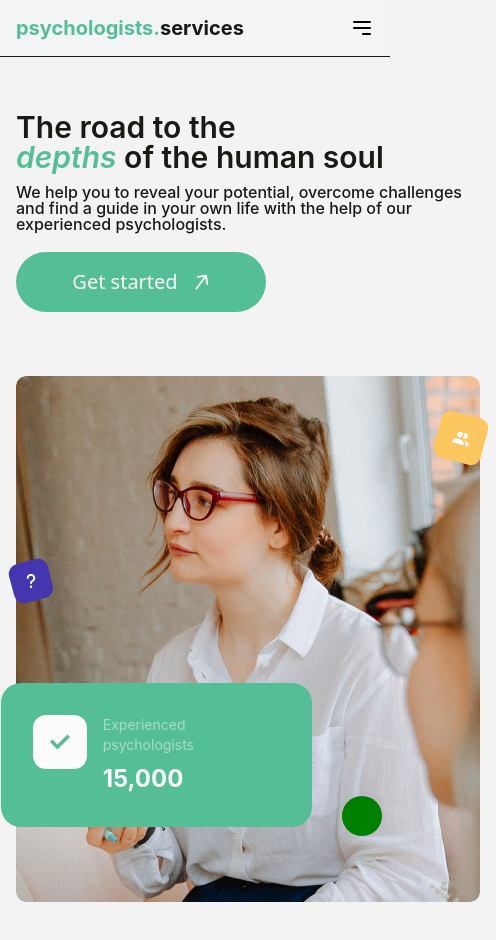
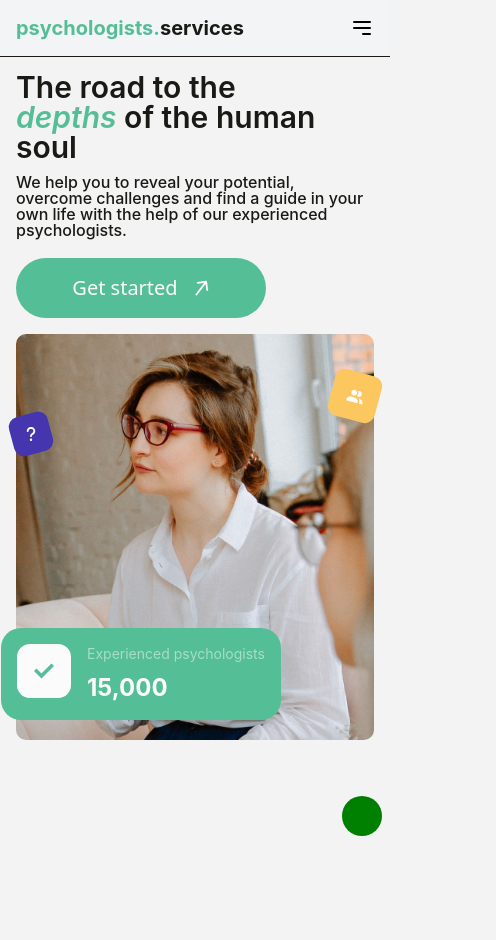
Before and after one commit to Yarik2019/Psychologists.Services, a React (Vite) app: page / in a window 390 px wide. Shown: the top 940 px of the page, 496 px wide, since content can reach past the window. After the commit the page ends 844 px from the top, so only its background shows below. Built offline with nearby package versions, Linux system fonts and the light colour scheme; a web font is replaced by a local one.

Commit message:
add fixed welcom images

```diff
--- a/src/components/WelcomeSection/WelcomeSection.jsx
+++ b/src/components/WelcomeSection/WelcomeSection.jsx
@@ -4,8 +4,8 @@ import { NavLink } from "react-router-dom";
 const WelcomeSection = () => {
   return (
     <div className="relative z-40 container-width container-px">
-      <div className="flex flex-col items-center xl:flex-row gap-16 lg:gap-[125px]">
-        <div className="mt-12">
+      <div className="flex flex-col items-center xl:flex-row gap-4 md:gap-16 lg:gap-[125px]">
+        <div className="mt-18 md:mt-12">
           <h1 className="w-full lg:max-w-[595px] text-3xl md:text-[80px] mb-3 lg:mb-5 font-inter font-semibold text-black leading-none">
             The road to the <br />
             <span className="text-primary-color italic transition-all duration-300">
@@ -33,7 +33,7 @@ const WelcomeSection = () => {
         <div>
           <div className="relative">
             <div>
-              <div className="absolute z-10 w-10 h-10 flex justify-center -rotate-15 translate-y-[185px]  translate-x-[-5px]  md:translate-x-[-33px] items-center bg-primary-color-question rounded-[10px] transition-all duration-300">
+              <div className="absolute z-10 w-10 h-10 flex justify-center -rotate-15 translate-y-[80px] md:translate-y-[185px]  translate-x-[-5px]  md:translate-x-[-33px] items-center bg-primary-color-question rounded-[10px] transition-all duration-300">
                 <svg className="w-4 h-4 fill-white rotate-15">
                   <use href={`${sprite}#icon-solid_question`}></use>
                 </svg>
@@ -44,10 +44,14 @@ const WelcomeSection = () => {
                 </svg>
               </div>
             </div>
-            <div className="relative w-[464px] h-[526px]">
-              <img className="rounded-[10px]" src={`${homeImage}`} alt="" />
+            <div className="relative max-w-[464px] h-auto md:h-[526px]">
+              <img
+                className="rounded-[10px] object-cover"
+                src={`${homeImage}`}
+                alt=""
+              />
             </div>
-            <div className="absolute bottom-[75px] translate-x-[-15px] md:-translate-x-[101px] flex gap-4 w-[311px] p-8 bg-primary-color rounded-[20px] transition-all duration-300">
+            <div className="absolute bottom-5 md:bottom-[75px] translate-x-[-15px] md:-translate-x-[101px] flex gap-4 md:w-[311px] p-4 md:p-8 bg-primary-color rounded-[20px] transition-all duration-300">
               <div className="w-[54px] h-[54px] flex justify-center items-center bg-white rounded-[13px] transition-all duration-300">
                 <svg className="w-[30px] h-[30px] fill-primary-color transition-all duration-300">
                   <use href={`${sprite}#icon-fe_check`}></use>
--- a/src/pages/HomePage/HomePage.jsx
+++ b/src/pages/HomePage/HomePage.jsx
@@ -2,7 +2,7 @@ import WelcomeSection from "../../components/WelcomeSection/WelcomeSection";
 
 const HomePage = () => {
   return (
-    <div className="flex items-center lg:h-screen py-16 lg:py-25">
+    <div className="flex items-center lg:h-screen  md:py-16 lg:py-25">
       <WelcomeSection />
     </div>
   );
```
